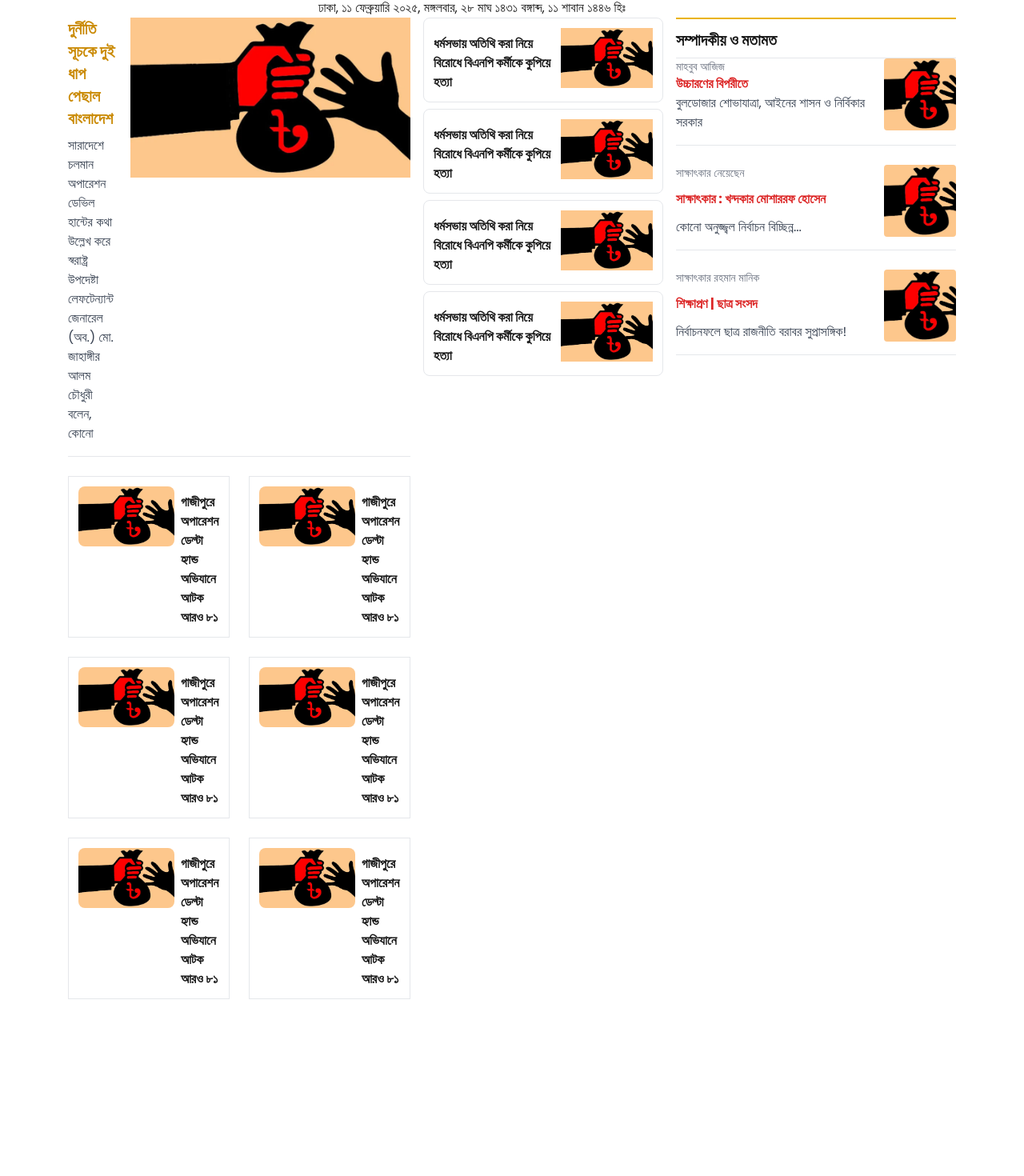
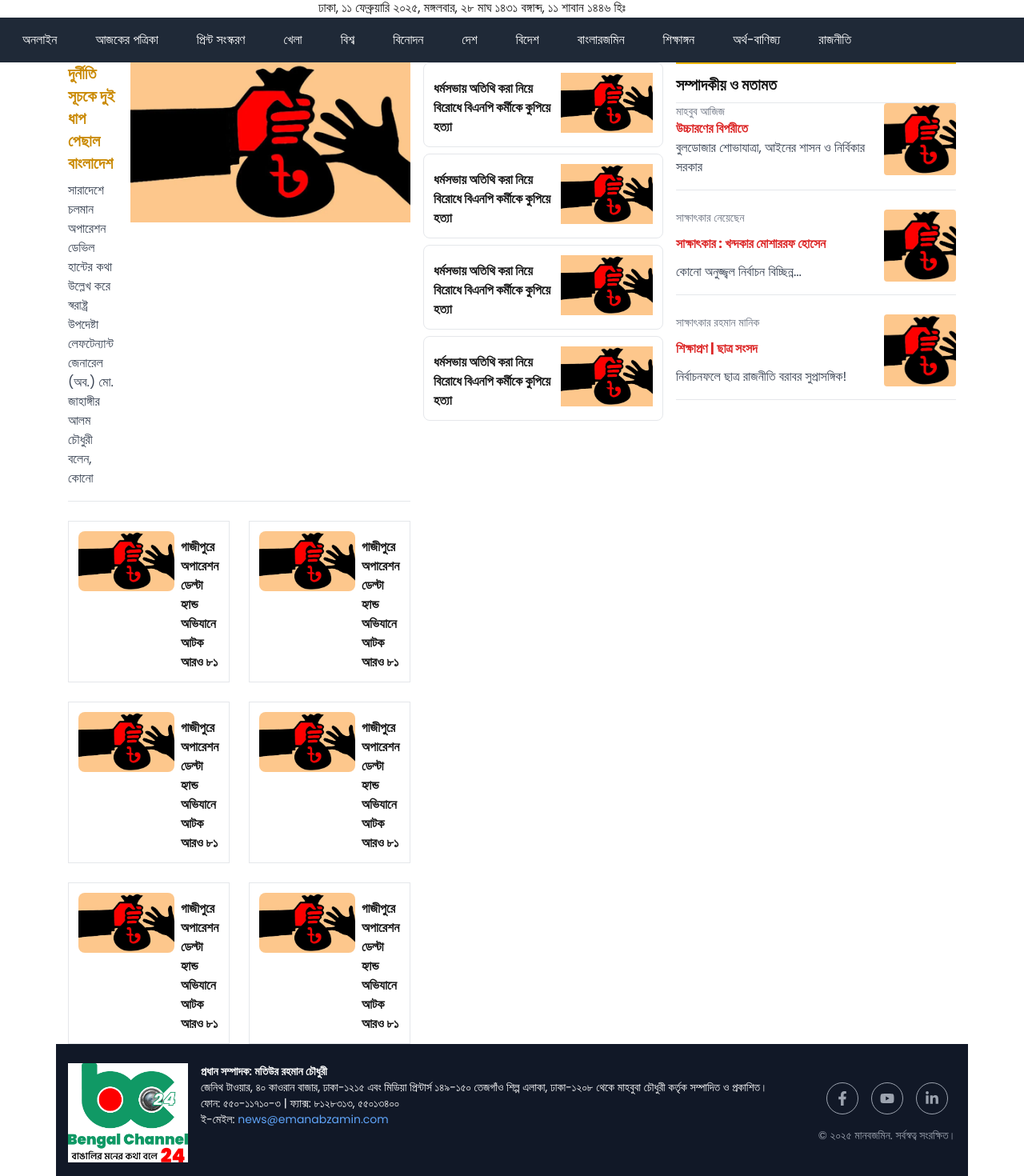
Before and after one commit to AbdulMalek-swe/zan.bengal.news_paper, a Next.js app: page / in a window 1280 px wide. Shown: the part 134-1604 px from the top of the page at 80% size. Before the commit the page ends 1383 px from the top, so only its background shows below. Built offline with nearby package versions, Linux system fonts and the light colour scheme.

Commit message:
feat:create footer

```diff
--- a/src/components/layouts/footer.jsx
+++ b/src/components/layouts/footer.jsx
@@ -0,0 +1,59 @@
+import React from "react";
+import image from "../../assets/logo/manobjomoin.jpg"; // Next.js এর জন্য, যদি শুধু React হয় তাহলে img ট্যাগ ব্যবহার করো
+import { FaFacebookF, FaYoutube, FaLinkedinIn } from "react-icons/fa";
+import Image from "next/image";
+
+const Footer = () => {
+  return (
+    <footer className="bg-gray-900 text-white py-6 px-4 container-custom ">
+      <div className="container mx-auto flex flex-col lg:flex-row justify-between items-center space-x-10">
+
+        {/* Left Side: Logo & Address */}
+        <div className="flex items-start space-x-4">
+          {/* Logo */}
+          <div >
+            <Image
+              src={image}
+              alt="Logo"
+              width={150}
+              height={150}
+            />
+          </div>
+
+          {/* Address & Contact */}
+          <div className="text-sm">
+            <p className="font-semibold">প্রধান সম্পাদক: মতিউর রহমান চৌধুরী</p>
+            <p>
+              জেনিথ টাওয়ার, ৪০ কাওরান বাজার, ঢাকা-১২১৫ এবং মিডিয়া প্রিন্টার্স ১৪৯-১৫০ তেজগাঁও শিল্প এলাকা, ঢাকা-১২০৮ থেকে মাহবুবা চৌধুরী কর্তৃক সম্পাদিত ও প্রকাশিত।
+            </p>
+            <p>ফোন: ৫৫০-১১৭১০-৩ | ফ্যাক্স: ৮১২৮৩১৩, ৫৫০১৩৪০০</p>
+            <p>ই-মেইল: <a href="mailto:news@emanabzamin.com" className="text-blue-400 hover:underline">news@emanabzamin.com</a></p>
+          </div>
+        </div>
+
+        {/* Right Side: Social Icons & Text */}
+        <div className="mt-6 lg:mt-0 flex flex-col items-center">
+          {/* Social Icons */}
+          <div className="flex space-x-4">
+            <div className="w-10 h-10 flex items-center justify-center border border-gray-400 rounded-full text-gray-400 hover:bg-[#0064d1] hover:text-white cursor-pointer">
+              <FaFacebookF size={18} />
+            </div>
+
+            <div className="w-10 h-10 flex items-center justify-center border border-gray-400 rounded-full text-gray-400 hover:bg-red-700 hover:text-white cursor-pointer">
+              <FaYoutube size={18} />
+            </div>
+
+            <div className="w-10 h-10 flex items-center justify-center border border-gray-400 rounded-full text-gray-400 hover:bg-[#053059] hover:text-white cursor-pointer">
+              <FaLinkedinIn size={18} />
+            </div>
+          </div>
+
+          {/* Bottom Text */}
+          <p className="mt-4 text-gray-400 text-sm">© ২০২৫ মানবজমিন. সর্বস্বত্ব সংরক্ষিত।</p>
+        </div>
+      </div>
+    </footer>
+  );
+};
+
+export default Footer;
--- a/src/components/layouts/index.jsx
+++ b/src/components/layouts/index.jsx
@@ -2,6 +2,7 @@
 
 import {   Poppins } from "next/font/google";
 import Navber from "./navber";
+import Footer from "./footer";
 
 const poppins = Poppins({ weight:[ "100", "200","300","400","500", "600" ,"700","800","900",], subsets: ["latin"] });
 
@@ -10,7 +11,7 @@ export const LayoutPageWrapper = ({ children }) => {
         <section className={`flex flex-col min-h-screen ${poppins.className}`}>
             <Navber/>
             <main className="flex-grow">{children}</main>
-            {/* <Footer/> */}
+            <Footer/>
         </section>
     )
 }
--- a/src/components/layouts/navber.jsx
+++ b/src/components/layouts/navber.jsx
@@ -1,11 +1,32 @@
-import React from "react";
+import React, { useState } from "react";
 import logo from "../../assets/logo/manobjomoin.jpg";
 import Image from "next/image";
-import { FaFacebookF } from "react-icons/fa";
+import { FaBars, FaFacebookF, FaTimes } from "react-icons/fa";
 import { FaYoutube } from "react-icons/fa";
 import { FaLinkedinIn } from "react-icons/fa";
+import Link from "next/link";
 
 const Navber = () => {
+    const [isOpen, setIsOpen] = useState(false);
+
+    const menuData = [
+        { name: "অনলাইন", url: "/online" },
+        { name: "আজকের পত্রিকা", url: "/todays-newspaper" },
+        { name: "প্রিন্ট সংস্করণ", url: "/print-version" },
+        { name: "খেলা", url: "/sports" },
+        { name: "বিশ্ব", url: "/world" },
+        { name: "বিনোদন", url: "/entertainment" },
+        { name: "দেশ", url: "/national" },
+        { name: "বিদেশ", url: "/international" },
+        { name: "বাংলারজমিন", url: "/bengal" },
+        { name: "শিক্ষাঙ্গন", url: "/education" },
+        { name: "অর্থ-বাণিজ্য", url: "/economy" },
+        { name: "রাজনীতি", url: "/politics" }
+      ];
+      const toggleSidebar = () => {
+        setIsOpen(!isOpen);
+      };
+
   return (
     <>
 <div className="flex items-center justify-between px-4">
@@ -44,6 +65,60 @@ const Navber = () => {
     </div>
   </div>
 </div>
+{/* navber */}
+<nav className="bg-gray-800 p-4">
+      {/* Large Screen Menu */}
+      <div className="hidden lg:flex justify-between items-center">
+        <ul className="flex space-x-6">
+          {menuData.map((item, index) => (
+            <li key={index}>
+              <Link
+                href='item.url'
+                className="text-white hover:bg-blue-500 px-3 py-2 rounded-md"
+              >
+                {item.name}
+              </Link>
+            </li>
+          ))}
+        </ul>
+      </div>
+
+      {/* Small Screen Sidebar */}
+      <div className="lg:hidden">
+        <button
+          onClick={toggleSidebar}
+          className="text-white text-2xl"
+        >
+          <FaBars />
+        </button>
+
+        {/* Sidebar */}
+        <div
+          className={`fixed top-0 right-0 w-64 h-full bg-gray-800 text-white p-4 transition-all ${
+            isOpen ? "translate-x-0" : "translate-x-full"
+          }`}
+        >
+          <button
+            onClick={toggleSidebar}
+            className="absolute top-4 left-4 text-3xl text-white"
+          >
+            <FaTimes />
+          </button>
+          <ul className="space-y-6 mt-10">
+            {menuData.map((item, index) => (
+              <li key={index}>
+                <Link
+                  href='item.url'
+                  className="block text-lg text-white hover:bg-blue-500 px-3 py-2 rounded-md"
+                >
+                  {item.name}
+                </Link>
+              </li>
+            ))}
+          </ul>
+        </div>
+      </div>
+    </nav>
 
     </>
   );
```
